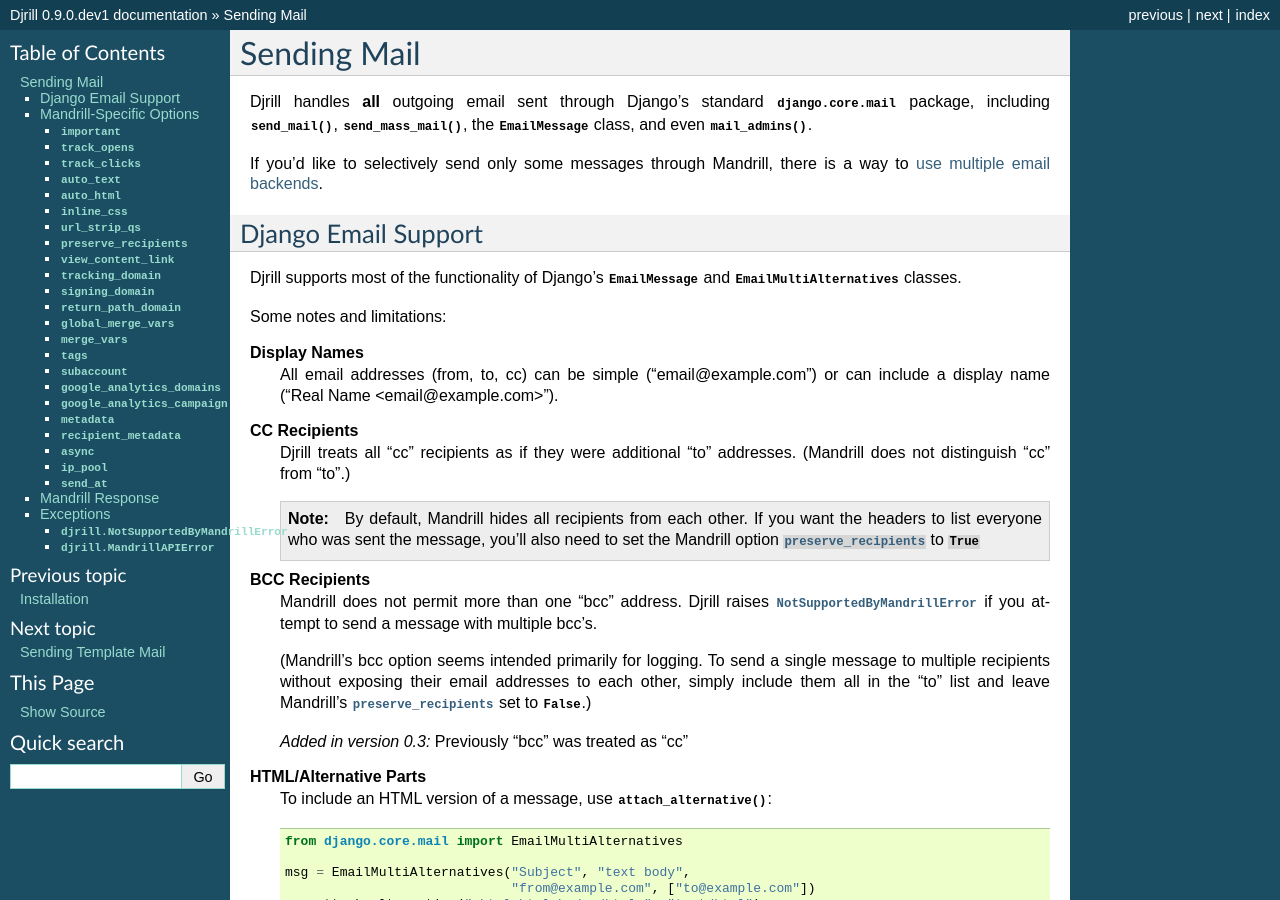
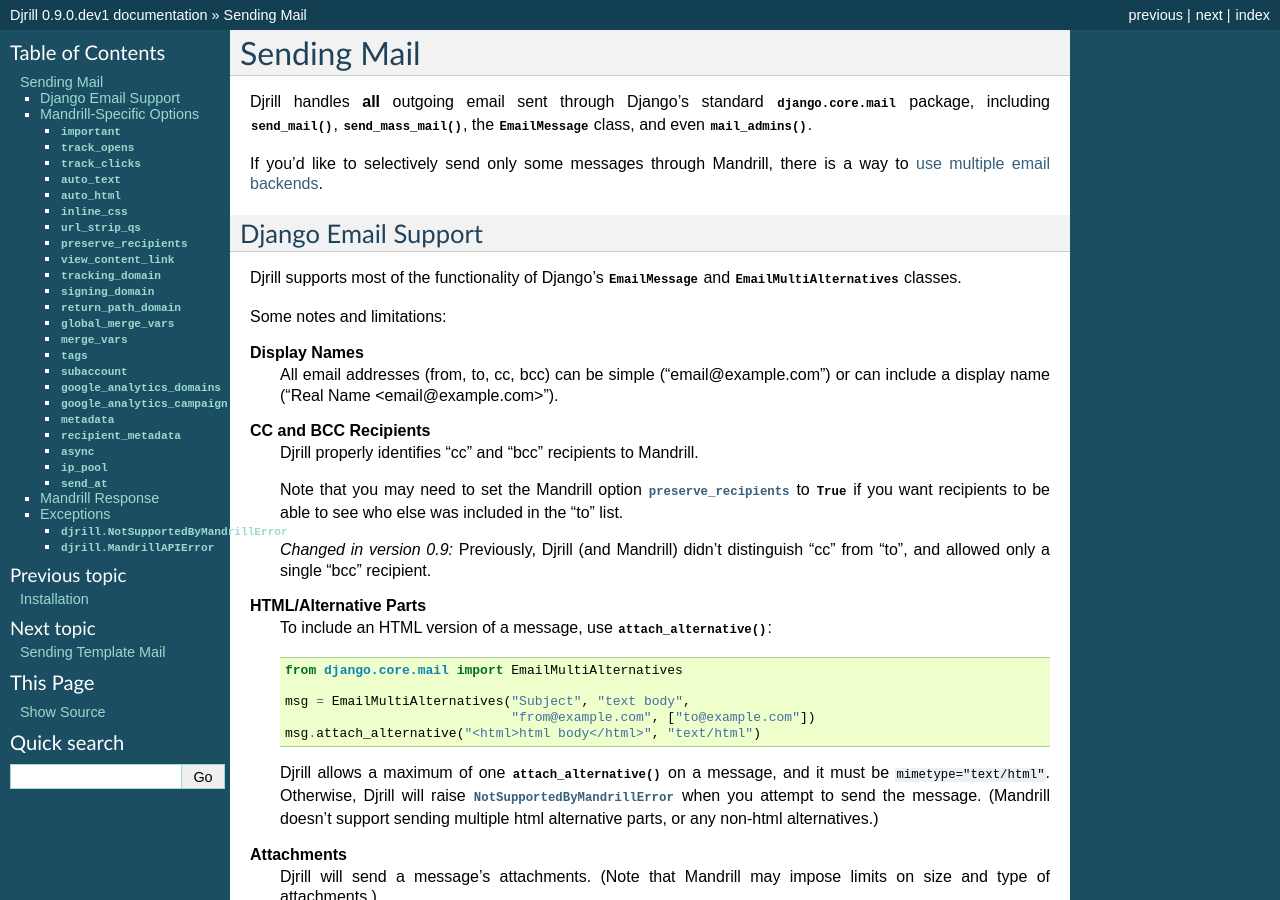
Before and after one commit to brack3t/Djrill, a Sphinx documentation site: the page built from docs/usage/sending_mail.rst, in a window 1280 px wide and 900 px high. Built offline with Sphinx 7.4.7, drawn with Linux system fonts in a browser that asks for light colours.

Commit message:
Better handling for cc and bcc recipients.
Fixes #59.

```diff
--- a/docs/history.rst
+++ b/docs/history.rst
@@ -3,6 +3,7 @@
 
 Version 0.9 (development):
 
+* Better handling for "cc" and "bcc" recipients.
 * Allow all extra message headers in send.
   (Mandrill has relaxed previous API restrictions on headers.)
 
--- a/docs/usage/sending_mail.rst
+++ b/docs/usage/sending_mail.rst
@@ -21,32 +21,20 @@
 Some notes and limitations:
 
 **Display Names**
-    All email addresses (from, to, cc) can be simple
+    All email addresses (from, to, cc, bcc) can be simple
     ("email\@example.com") or can include a display name
     ("Real Name <email\@example.com>").
 
-**CC Recipients**
-    Djrill treats all "cc" recipients as if they were
-    additional "to" addresses. (Mandrill does not distinguish "cc" from "to".)
+**CC and BCC Recipients**
+    Djrill properly identifies "cc" and "bcc" recipients to Mandrill.
 
-    .. note::
+    Note that you may need to set the Mandrill option :attr:`preserve_recipients`
+    to `!True` if you want recipients to be able to see who else was included
+    in the "to" list.
 
-        By default, Mandrill hides all recipients from each other. If you want the
-        headers to list everyone who was sent the message, you'll also need to set the
-        Mandrill option :attr:`preserve_recipients` to `!True`
-
-**BCC Recipients**
-    Mandrill does not permit more than one "bcc" address.
-    Djrill raises :exc:`~djrill.NotSupportedByMandrillError` if you attempt to send a
-    message with multiple bcc's.
-
-    (Mandrill's bcc option seems intended primarily
-    for logging. To send a single message to multiple recipients without exposing
-    their email addresses to each other, simply include them all in the "to" list
-    and leave Mandrill's :attr:`preserve_recipients` set to `!False`.)
-
-    .. versionadded:: 0.3
-       Previously "bcc" was treated as "cc"
+    .. versionchanged:: 0.9
+       Previously, Djrill (and Mandrill) didn't distinguish "cc" from "to",
+       and allowed only a single "bcc" recipient.
 
 
 .. _sending-html:
```
Also changed, not shown: 3 other files.
